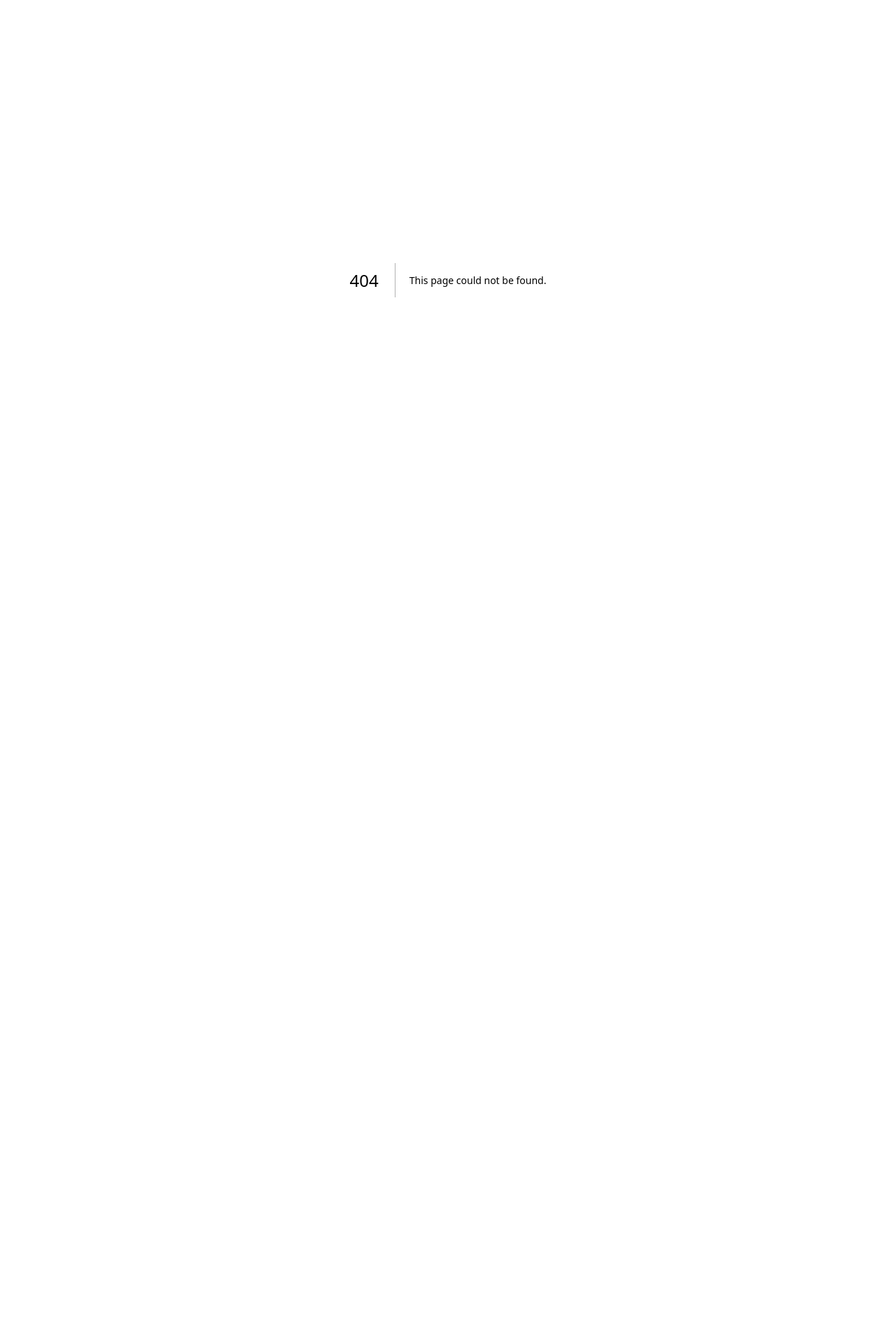
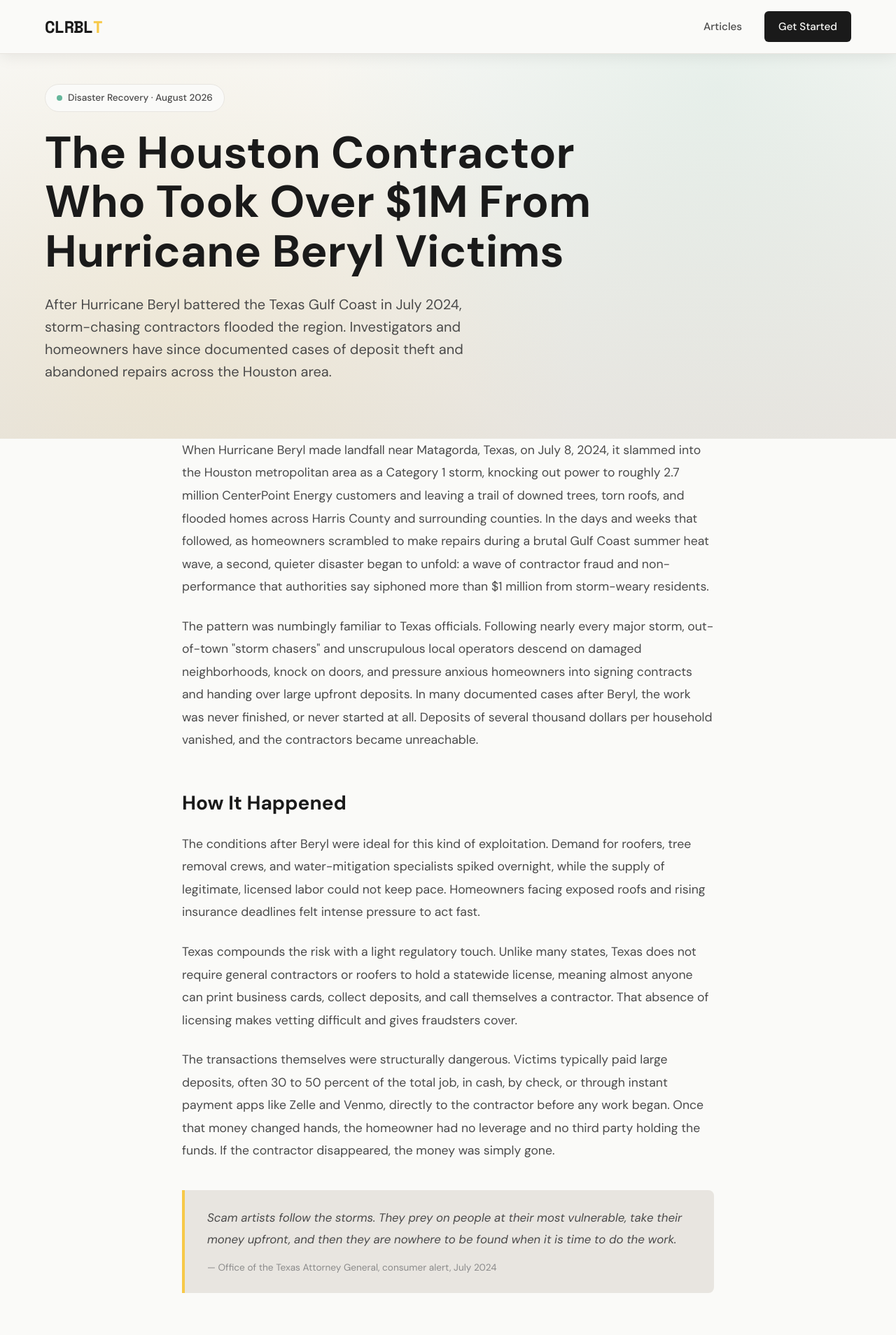
Before and after one commit to john-e-v/escrow-landing, a Next.js app: page /articles/jose-luis-hernandez-texas-hurricane-fraud in a window 1280 px wide. Before the commit this address had no page. Shown: the top 1908 px of the page at 70% size. Before the commit the page ends 800 px from the top, so only its background shows below. Built offline with nearby package versions, Linux system fonts and the light colour scheme.

Commit message:
article: 2026-08-29 auto-generated

```diff
--- /dev/null
+++ b/app/articles/jose-luis-hernandez-texas-hurricane-fraud/layout.tsx
@@ -0,0 +1,15 @@
+import type { Metadata } from 'next';
+
+export const metadata: Metadata = {
+  title: 'The Houston Contractor Who Took Over $1M From Hurricane Beryl Victims | CLRBLT',
+  description: 'How storm-chasing contractors targeted Hurricane Beryl victims in the Houston area, taking deposits and leaving repairs unfinished in 2024.',
+  openGraph: {
+    title: 'The Houston Contractor Who Took Over $1M From Hurricane Beryl Victims',
+    description: 'How storm-chasing contractors targeted Hurricane Beryl victims in the Houston area, taking deposits and leaving repairs unfinished in 2024.',
+    url: 'https://www.clrblt.com/articles/jose-luis-hernandez-texas-hurricane-fraud',
+  },
+};
+
+export default function Layout({ children }: { children: React.ReactNode }) {
+  return <>{children}</>;
+}
--- /dev/null
+++ b/app/articles/jose-luis-hernandez-texas-hurricane-fraud/page.tsx
@@ -0,0 +1,86 @@
+import Link from 'next/link';
+
+export default function Article() {
+  return (
+    <>
+      <nav className="navbar scrolled">
+        <div className="container nav-inner">
+          <a href="/" className="logo">CLRBL<span>T</span></a>
+          <div className="nav-links">
+            <a href="/articles">Articles</a>
+            <a href="/" className="nav-cta">Get Started</a>
+          </div>
+        </div>
+      </nav>
+
+      <section className="hero" style={{ paddingBottom: 40, paddingTop: 120 }}>
+        <div className="container hero-content">
+          <div className="hero-badge">Disaster Recovery · August 2026</div>
+          <h1>The Houston Contractor Who Took Over $1M From Hurricane Beryl Victims</h1>
+          <p className="hero-subtitle">After Hurricane Beryl battered the Texas Gulf Coast in July 2024, storm-chasing contractors flooded the region. Investigators and homeowners have since documented cases of deposit theft and abandoned repairs across the Houston area.</p>
+        </div>
+      </section>
+
+      <section className="value-props" style={{ paddingTop: 0 }}>
+        <div className="container">
+          <div className="about-prose article-body">
+
+            <p>When Hurricane Beryl made landfall near Matagorda, Texas, on July 8, 2024, it slammed into the Houston metropolitan area as a Category 1 storm, knocking out power to roughly 2.7 million CenterPoint Energy customers and leaving a trail of downed trees, torn roofs, and flooded homes across Harris County and surrounding counties. In the days and weeks that followed, as homeowners scrambled to make repairs during a brutal Gulf Coast summer heat wave, a second, quieter disaster began to unfold: a wave of contractor fraud and non-performance that authorities say siphoned more than $1 million from storm-weary residents.</p>
+            <p>The pattern was numbingly familiar to Texas officials. Following nearly every major storm, out-of-town &quot;storm chasers&quot; and unscrupulous local operators descend on damaged neighborhoods, knock on doors, and pressure anxious homeowners into signing contracts and handing over large upfront deposits. In many documented cases after Beryl, the work was never finished, or never started at all. Deposits of several thousand dollars per household vanished, and the contractors became unreachable.</p>
+
+
+            <h2>How It Happened</h2>
+            <p>The conditions after Beryl were ideal for this kind of exploitation. Demand for roofers, tree removal crews, and water-mitigation specialists spiked overnight, while the supply of legitimate, licensed labor could not keep pace. Homeowners facing exposed roofs and rising insurance deadlines felt intense pressure to act fast.</p>
+            <p>Texas compounds the risk with a light regulatory touch. Unlike many states, Texas does not require general contractors or roofers to hold a statewide license, meaning almost anyone can print business cards, collect deposits, and call themselves a contractor. That absence of licensing makes vetting difficult and gives fraudsters cover.</p>
+            <p>The transactions themselves were structurally dangerous. Victims typically paid large deposits, often 30 to 50 percent of the total job, in cash, by check, or through instant payment apps like Zelle and Venmo, directly to the contractor before any work began. Once that money changed hands, the homeowner had no leverage and no third party holding the funds. If the contractor disappeared, the money was simply gone.</p>
+            <blockquote className="article-quote">
+              Scam artists follow the storms. They prey on people at their most vulnerable, take their money upfront, and then they are nowhere to be found when it is time to do the work.
+              <cite>— Office of the Texas Attorney General, consumer alert, July 2024</cite>
+            </blockquote>
+
+
+            <h2>The Warnings and the Investigation</h2>
+            <p>The Texas Attorney General&apos;s office issued a formal disaster-related price gouging and fraud alert immediately after Beryl, activating consumer protection provisions that take effect once the governor declares a state of disaster. Governor Greg Abbott&apos;s disaster declaration covered dozens of counties, triggering enhanced penalties for exploitative practices.</p>
+            <p>Local news outlets, including KHOU 11 and ABC13 in Houston, documented multiple homeowners who reported paying deposits ranging from a few thousand dollars to more than $10,000 for repairs that were never completed. Aggregated across the affected region, complaints and reported losses tied to storm-repair fraud exceeded $1 million, consistent with post-storm fraud totals Texas has tracked after previous events such as Hurricane Harvey.</p>
+            <p>The Better Business Bureau of Greater Houston and South Texas urged residents to file complaints, verify contractors, and never pay in full upfront. Investigators emphasized that many cases were difficult to prosecute because fraudulent operators used untraceable payment methods, fake business names, and out-of-state addresses. Recovery for individual victims, even when a bad actor was identified, was rare and slow.</p>
+
+
+            <h2>What Escrow Would Have Changed</h2>
+            <p>Nearly every one of these losses shares a single structural flaw: the homeowner released money directly to the contractor before the work existed. Escrow is designed to close exactly that gap.</p>
+            <p>In an escrow arrangement, the homeowner deposits repair funds with a neutral third party rather than handing them to the contractor. The money is only released when specific, verifiable milestones are met, such as materials delivered, roof decking replaced, or final inspection passed. If the contractor vanishes after collecting a &quot;deposit,&quot; there is no deposit to collect, because the funds remain locked in escrow and are returned to the homeowner.</p>
+            <p>Escrow also changes the incentive structure. A fraudulent operator who knows he cannot pocket cash upfront and must actually perform work to get paid has little reason to target that homeowner in the first place. Milestone-based release converts a blind act of trust into a conditional transaction with built-in accountability.</p>
+            <p>Just as importantly, escrow creates a paper trail. Every deposit, milestone, and release is documented by the escrow holder, giving investigators and courts clear evidence when disputes arise, and eliminating the untraceable Zelle-and-vanish scenario that made so many Beryl cases impossible to pursue. Had Houston homeowners routed their repair payments through escrow, the bulk of that lost $1 million would have remained protected, released only for work actually completed.</p>
+
+            <h2>Sources</h2>
+            <ul className="article-sources">
+              <li><a href="https://www.texasattorneygeneral.gov/consumer-protection/disaster-and-emergency-scams" target="_blank" rel="noopener noreferrer">Office of the Texas Attorney General – Disaster Scams and Price Gouging</a></li>
+              <li><a href="https://www.khou.com/" target="_blank" rel="noopener noreferrer">KHOU 11 Houston – Hurricane Beryl recovery and contractor coverage</a></li>
+              <li><a href="https://abc13.com/" target="_blank" rel="noopener noreferrer">ABC13 Houston (KTRK) – Hurricane Beryl news coverage</a></li>
+              <li><a href="https://www.bbb.org/local-bbb/bbb-of-greater-houston-and-south-texas" target="_blank" rel="noopener noreferrer">Better Business Bureau – Serving Greater Houston and South Texas</a></li>
+              <li><a href="https://www.nhc.noaa.gov/" target="_blank" rel="noopener noreferrer">National Hurricane Center – Hurricane Beryl Report</a></li>
+            </ul>
+          </div>
+
+          <div className="article-footer">
+            <Link href="/articles" className="article-back">← Back to Articles</Link>
+            <a href="/" className="submit-btn primary" style={{ textDecoration: 'none', display: 'inline-flex' }}>Submit a Project Safely →</a>
+          </div>
+        </div>
+      </section>
+
+      <footer>
+        <div className="container footer-content">
+          <div className="footer-logo">CLRBL<span>T</span></div>
+          <div className="footer-links">
+            <a href="/about">About</a>
+            <a href="/articles">Articles</a>
+            <a href="/guides">Guides</a>
+            <a href="/contact">Contact</a>
+            <a href="/terms">Terms</a>
+            <a href="/privacy">Privacy</a>
+          </div>
+        </div>
+      </footer>
+    </>
+  );
+}
```
Also changed, not shown: data/articles.json (+7 -0 lines).
